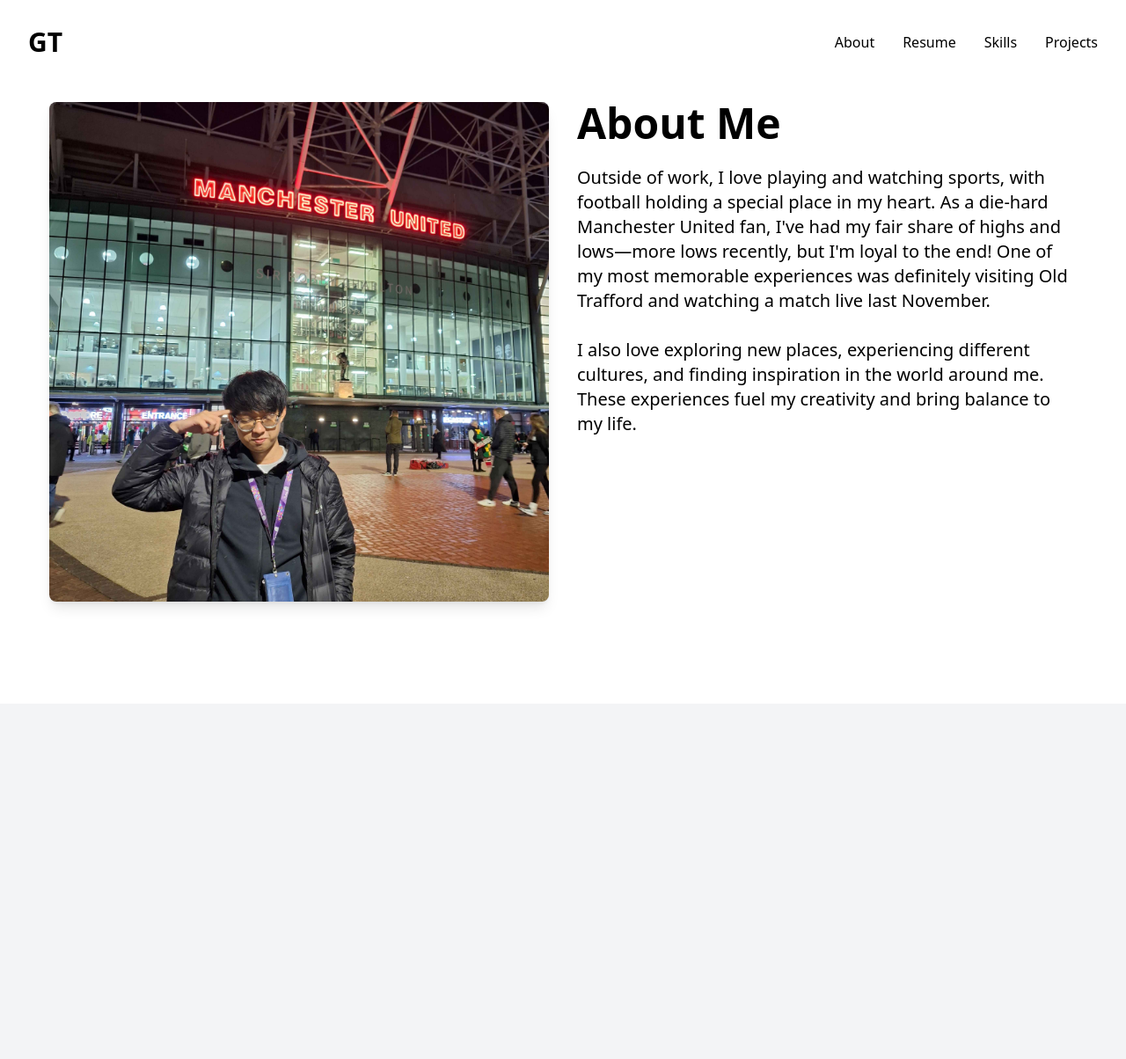
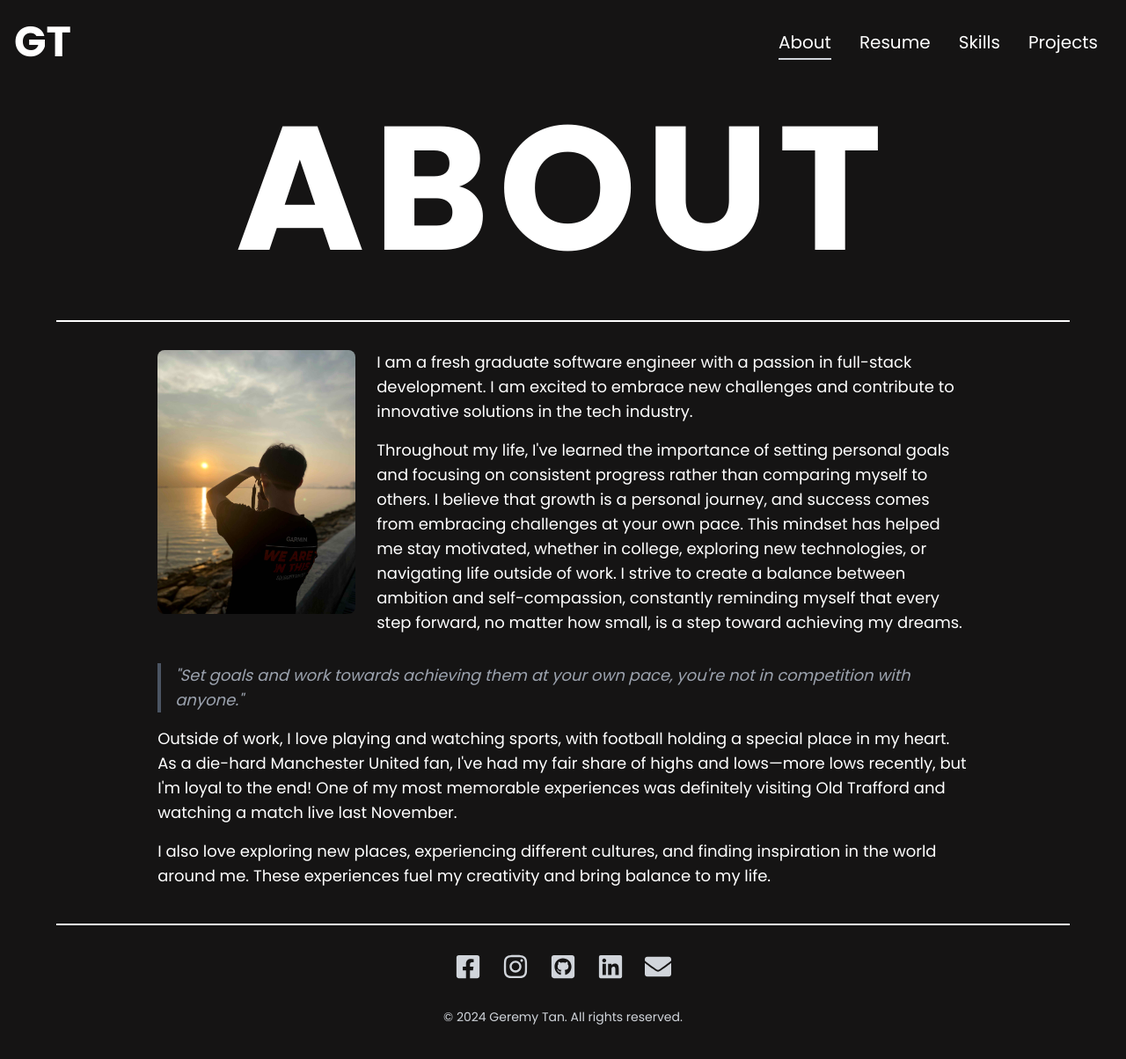
Before and after one commit to geremytyt/portfolio, a React (Create React App) app: page /about in a window 1280 px wide. Shown: the top 1204 px of the page at 88% size. Before the commit the page ends 800 px from the top, so only its background shows below. Built offline with nearby package versions, Linux system fonts and the light colour scheme.

Commit message:
hero, about and card

```diff
--- a/public/index.html
+++ b/public/index.html
@@ -28,6 +28,8 @@
       user's mobile device or desktop. See https://developers.google.com/web/fundamentals/web-app-manifest/
     -->
     <link rel="manifest" href="%PUBLIC_URL%/manifest.json" />
+    <link href="https://fonts.googleapis.com/css2?family=Poppins:wght@400;700&display=swap" rel="stylesheet">
+
     <!--
       Notice the use of %PUBLIC_URL% in the tags above.
       It will be replaced with the URL of the `public` folder during the build.
--- a/src/components/aboutMe.js
+++ b/src/components/aboutMe.js
@@ -1,37 +1,66 @@
-import React, { useState, useEffect } from 'react';
-import pic2 from "../assets/pics/pic2.jpg";
+import React from "react";
+import pic2 from "../assets/pics/pic8.jpg";
+import Footer from "../components/footer";
 
 const AboutMe = () => {
-    return(
-        <div className="min-h-screen flex items-center bg-white">
-        <div className="max-w-[1200px] mx-auto px-4 py-16">
-          <div className="grid grid-cols-1 md:grid-cols-2 gap-8">
-            {/* Image Column */}
-            <div className="w-full aspect-square overflow-hidden rounded-lg shadow-lg">
+  return (
+    <div className="bg-[#151414] text-white p-6">
+      {/* Main Content */}
+      <div className="max-w-6xl mx-auto mt-10">
+
+        <div className="text-center mb-8">
+          <h1 className="text-[80px] md:text-[200px] font-bold tracking-wider">
+            ABOUT
+          </h1>
+          <div className="h-[2px] bg-white w-full max-w-7xl mx-auto"></div>
+        </div>
+
+        {/* Profile Content */}
+        <div className="mt-8">
+          {/* Wrapping Image */}
+          <div className="flex justify-center bg-[#151414] text-white">
+            <div className="relative max-w-[80%]">
               <img
                 src={pic2}
-                alt="Profile picture"
-                className="w-full h-full object-cover"
+                alt="Profile"
+                className="float-left mr-6 mb-6 max-h-[300px] rounded-lg bg-orange-200"
               />
-            </div>
+              <p className="text-lg">
+                I am a fresh graduate software engineer with a passion in
+                full-stack development. I am excited to embrace new challenges
+                and contribute to innovative solutions in the tech industry.
+              </p>
+              <p className="text-lg mt-4">
+                Throughout my life, I've learned the importance of setting personal goals and focusing on consistent progress rather than comparing myself to others. I believe that growth is a personal journey, and success comes from embracing challenges at your own pace. This mindset has helped me stay motivated, whether in college, exploring new technologies, or navigating life outside of work. I strive to create a balance between ambition and self-compassion, constantly reminding myself that every step forward, no matter how small, is a step toward achieving my dreams.
+              </p>
 
-            {/* Text Column */}
-            <div className="flex flex-col">
-              <p className="md:text-5xl sm:text-4xl text-xl font-bold mb-6">About Me</p>
-              <h2 className="text-black text-lg md:text-xl leading-relaxed">
-                Outside of work, I love playing and watching sports, with football holding a special place in my heart.
-                As a die-hard Manchester United fan, I've had my fair share of highs and lows—more lows recently, but I'm loyal to the end!
-                One of my most memorable experiences was definitely visiting Old Trafford and watching a match live last November.
-                <br /><br />
-                I also love exploring new places, experiencing different cultures, and finding inspiration in the world around me.
-                These experiences fuel my creativity and bring balance to my life.
-              </h2>
+               {/* Quote */}
+              <blockquote className="text-lg italic text-gray-400 mt-8 border-l-4 border-gray-600 pl-4">
+                "Set goals and work towards achieving them at your own pace, you're not in competition with anyone."
+              </blockquote>
+
+              <p className="text-lg mt-4">
+                Outside of work, I love playing and watching sports, with football
+                holding a special place in my heart. As a die-hard Manchester
+                United fan, I've had my fair share of highs and lows—more lows
+                recently, but I'm loyal to the end! One of my most memorable
+                experiences was definitely visiting Old Trafford and watching a
+                match live last November.
+              </p>
+              <p className="text-lg mt-4">
+                I also love exploring new places, experiencing different cultures,
+                and finding inspiration in the world around me. These experiences
+                fuel my creativity and bring balance to my life.
+              </p>
             </div>
           </div>
         </div>
+        <div className="h-[2px] bg-white w-full max-w-7xl mx-auto mt-10"></div>
       </div>
 
-    );
+      <Footer />
+    </div>
+  );
 };
 
 export default AboutMe;
--- a/src/components/footer.js
+++ b/src/components/footer.js
@@ -3,66 +3,40 @@
   FaFacebookSquare,
   FaGithubSquare,
   FaInstagram,
-  FaLinkedin
+  FaLinkedin,
+  FaEnvelope
 } from 'react-icons/fa';
-import { Mail, Phone, MapPin } from 'lucide-react';
 
 const Footer = () => {
   return (
     <>
+      <footer className="bg-[#151414] text-gray-300">
+        <div className="max-w-[1240px] mx-auto py-8 px-4">
 
-      {/* Footer Content */}
-      <div className='max-w-[1240px] mx-auto py-16 px-4 text-gray-300'>
-        <div className='flex flex-col items-center space-y-12'>
-
-          {/* Contact Section */}
-          <div className='flex flex-col items-center'>
-            <div className='space-y-4 flex flex-col items-center'>
-              <div className='flex items-center gap-3 hover:text-black transition-colors'>
-                <Mail className='w-5 h-5' />
-                <a href='mailto:geremytanyentsen@gmail.com'>
-                  geremytanyentsen@gmail.com
-                </a>
-              </div>
-              <div className='flex items-center gap-3 hover:text-black transition-colors'>
-                <Phone className='w-5 h-5' />
-                <a href='tel:+1234567890'>
-                  (+60) 184706811
-                </a>
-              </div>
-              <div className='flex items-center gap-3 hover:text-black transition-colors'>
-                <MapPin className='w-5 h-5' />
-                <span>
-                  Penang, Malaysia
-                </span>
-              </div>
-            </div>
+          {/* Social Media Icons */}
+          <div className="flex justify-center space-x-6 mb-8">
+            <a href="https://www.facebook.com/geremy.tanyentsen" target="_blank" rel="noopener noreferrer">
+              <FaFacebookSquare size={30} className="hover:text-blue-500 transition-colors" />
+            </a>
+            <a href="https://www.instagram.com/germy_tyt" target="_blank" rel="noopener noreferrer">
+              <FaInstagram size={30} className="hover:text-pink-500 transition-colors" />
+            </a>
+            <a href="https://github.com/geremytyt" target="_blank" rel="noopener noreferrer">
+              <FaGithubSquare size={30} className="hover:text-gray-400 transition-colors" />
+            </a>
+            <a href="https://www.linkedin.com/in/geremy-tan-yen-tsen/" target="_blank" rel="noopener noreferrer">
+              <FaLinkedin size={30} className="hover:text-blue-700 transition-colors" />
+            </a>
+            {/* Email Icon */}
+            <a href="mailto:geremytanyentsen@gmail.com" target="_blank" rel="noopener noreferrer">
+              <FaEnvelope size={30} className="hover:text-gray-400 transition-colors" />
+            </a>
           </div>
 
-          {/* Social Media Icons */}
-          <div className='flex flex-col items-center'>
-            <div className='flex justify-center gap-8'>
-              <a href="https://www.facebook.com/geremy.tanyentsen" target="_blank" rel="noopener noreferrer">
-                <FaFacebookSquare size={30} className='hover:text-blue-500 cursor-pointer transition-colors' />
-              </a>
-              <a href="https://www.instagram.com/germy_tyt" target="_blank" rel="noopener noreferrer">
-                <FaInstagram size={30} className='hover:text-pink-500 cursor-pointer transition-colors' />
-              </a>
-              <a href="https://github.com/geremytyt" target="_blank" rel="noopener noreferrer">
-                <FaGithubSquare size={30} className='hover:text-blue-700 cursor-pointer transition-colors' />
-              </a>
-              <a href="https://www.linkedin.com/in/geremy-tan-yen-tsen/" target="_blank" rel="noopener noreferrer">
-                <FaLinkedin size={30} className='hover:text-blue-700 cursor-pointer transition-colors' />
-              </a>
-            </div>
-          </div>
-
-          {/* Copyright */}
-          <div className='text-center mt-8'>
-            <p className='text-sm'>© {new Date().getFullYear()} Geremy Tan. All rights reserved.</p>
-          </div>
+          {/* Footer Note */}
+          <p className="text-center text-sm">© {new Date().getFullYear()} Geremy Tan. All rights reserved.</p>
         </div>
-      </div>
+      </footer>
     </>
   );
 };
--- a/src/components/navbar.js
+++ b/src/components/navbar.js
@@ -1,13 +1,12 @@
-import React, { useState, useEffect } from 'react';
-import { AiOutlineClose, AiOutlineMenu } from 'react-icons/ai';
-import { Link, useLocation } from 'react-router-dom';
+import React, { useState, useEffect } from "react";
+import { AiOutlineMenu } from "react-icons/ai";
+import { Link, useLocation } from "react-router-dom";
 
 const Navbar = () => {
   const [nav, setNav] = useState(false);
   const [isScrolled, setIsScrolled] = useState(false);
   const location = useLocation();
 
-  // Add scroll event listener
   useEffect(() => {
     const handleScroll = () => {
       if (window.scrollY > 20) {
@@ -17,11 +16,10 @@
       }
     };
 
-    window.addEventListener('scroll', handleScroll);
+    window.addEventListener("scroll", handleScroll);
 
-    // Cleanup
     return () => {
-      window.removeEventListener('scroll', handleScroll);
+      window.removeEventListener("scroll", handleScroll);
     };
   }, []);
 
@@ -29,79 +27,140 @@
     setNav(!nav);
   };
 
-  const isActive = (path) => {
-    return location.pathname === path;
-  };
+  const isActive = (path) => location.pathname === path;
 
-  const linkStyle = (path) => {
-    return `hover:text-gray-500 transition-colors duration-300 pb-1 ${
-      isActive(path) ? 'border-b-2 border-gray-500' : ''
+  const linkStyle = (path) =>
+    `transition-colors duration-300 pb-1 ${
+      isScrolled ? "hover:text-gray-500 text-black" : "hover:text-gray-300 text-white"
+    } ${
+      isActive(path) ? (isScrolled ? "border-b-2 border-gray-500" : "border-b-2 border-gray-300") : ""
     }`;
-  };
 
   return (
     <div
-      className={`fixed top-0 left-0 right-0 z-50 transition-all duration-300 ease-in-out
-        ${isScrolled
-        ? 'bg-white shadow-lg h-16 backdrop-blur-sm bg-opacity-90'
-        : 'bg-transparent h-24'
+      className={`fixed top-0 left-0 right-0 z-50 transition-all duration-300 ease-in-out ${
+        isScrolled
+          ? "bg-white shadow-lg h-16 backdrop-blur-sm bg-opacity-90"
+          : "bg-transparent h-24"
       } w-full`}
     >
-      <div className="flex justify-between items-center h-full px-4 text-black w-full">
-
-        {/* GT container */}
-        <h1 className={`font-bold text-black hover:text-gray-600 transition-all duration-300
-          ${isScrolled ? 'text-2xl' : 'text-3xl'}
-          bg-gray px-4 py-2 rounded-md inline-block`}>
+      <div className="flex justify-between items-center h-full px-4 w-full">
+        {/* GT Container */}
+        <h1
+          className={`font-bold ${
+            isScrolled ? "text-black" : "text-white"
+          } hover:text-gray-600 transition-all duration-300 ${
+            isScrolled ? "text-3xl sm:text-4xl" : "text-4xl sm:text-5xl"
+          }`}
+        >
           <Link to="/">GT</Link>
         </h1>
 
+        {/* Desktop Navigation */}
         <ul className="hidden md:flex">
           <li className="p-4">
-            <Link to="/about" className={linkStyle('/')}>About</Link>
+            <Link to="/about" className={`${linkStyle("/about")} text-lg sm:text-xl`}>
+              About
+            </Link>
           </li>
           <li className="p-4">
-            <Link to="/resume" className={linkStyle('/resume')}>Resume</Link>
+            <Link to="/resume" className={`${linkStyle("/resume")} text-lg sm:text-xl`}>
+              Resume
+            </Link>
           </li>
           <li className="p-4">
-            <Link to="/skills" className={linkStyle('/skills')}>Skills</Link>
+            <Link to="/skills" className={`${linkStyle("/skills")} text-lg sm:text-xl`}>
+              Skills
+            </Link>
           </li>
           <li className="p-4">
-            <Link to="/projects" className={linkStyle('/contact')}>Projects</Link>
+            <Link to="/projects" className={`${linkStyle("/projects")} text-lg sm:text-xl`}>
+              Projects
+            </Link>
           </li>
         </ul>
 
+        {/* Menu Icon */}
         <div onClick={handleNav} className="block md:hidden">
-          {nav ? (
-            <AiOutlineClose size={20} className="text-black hover:text-gray-500 transition-colors duration-300" />
-          ) : (
-            <AiOutlineMenu size={20} className="text-black hover:text-gray-500 transition-colors duration-300" />
-          )}
+          <AiOutlineMenu
+            size={24}
+            className={`transition-colors duration-300 ${
+              isScrolled ? "text-black" : "text-white"
+            } hover:text-gray-500`}
+          />
         </div>
 
-        {/* Mobile Nav */}
-        <ul className={nav
-          ? 'fixed left-0 top-0 w-full h-full border-r border-r-white bg-[#ffffff] ease-in-out duration-500'
-          : 'ease-in-out duration-500 fixed left-[-100%] w-full'}>
-          {/* GT container */}
-            <h1 className={`font-bold text-black hover:text-gray-600 transition-all duration-300
-            ${isScrolled ? 'text-2xl' : 'text-3xl'}
-            bg-gray px-4 py-2 rounded-md inline-block`}>
-            <Link to="/">GT</Link>
+        {/* Mobile Navigation */}
+        <div
+          className={`fixed inset-0 transition-transform duration-500 ease-in-out transform ${
+            nav ? "translate-x-0" : "-translate-x-full"
+          } md:hidden ${
+            isScrolled ? "bg-white bg-opacity-90 backdrop-blur-sm" : "bg-white"
+          }`}
+        >
+          <div
+            className={`flex items-center justify-between px-4 py-6 ${
+              isScrolled ? "h-16" : "h-24"
+            } transition-all duration-300`}
+          >
+            <h1
+              className={`font-bold ${
+                isScrolled ? "text-black" : "text-black"
+              } ${isScrolled ? "text-3xl" : "text-4xl"} transition-all duration-300`}
+            >
+              <Link to="/" onClick={handleNav}>
+                GT
+              </Link>
             </h1>
-          <li className="p-4 border-b border-gray-600">
-            <Link to="/about" className={linkStyle('/')}>About</Link>
-          </li>
-          <li className="p-4 border-b border-gray-600">
-            <Link to="/resume" className={linkStyle('/resume')}>Resume</Link>
-          </li>
-          <li className="p-4 border-b border-gray-600">
-            <Link to="/skills" className={linkStyle('/skills')}>Skills</Link>
-          </li>
-          <li className="p-4">
-            <Link to="/projects" className={linkStyle('/contact')}>Projects</Link>
-          </li>
-        </ul>
+            <button
+              onClick={handleNav}
+              className="hover:text-gray-700 transition-colors duration-300 bg-transparent border-none p-0"
+            >
+              <AiOutlineMenu
+                size={28}
+                className={`${isScrolled ? "text-black" : "text-black"}`}
+              />
+            </button>
+          </div>
+          <ul className="flex flex-col">
+            <li className="p-4">
+              <Link
+                to="/about"
+                onClick={handleNav}
+                className="text-black font-bold text-xl hover:text-gray-700"
+              >
+                About
+              </Link>
+            </li>
+            <li className="p-4">
+              <Link
+                to="/resume"
+                onClick={handleNav}
+                className="text-black font-bold text-xl hover:text-gray-700"
+              >
+                Resume
+              </Link>
+            </li>
+            <li className="p-4">
+              <Link
+                to="/skills"
+                onClick={handleNav}
+                className="text-black font-bold text-xl hover:text-gray-700"
+              >
+                Skills
+              </Link>
+            </li>
+            <li className="p-4">
+              <Link
+                to="/projects"
+                onClick={handleNav}
+                className="text-black font-bold text-xl hover:text-gray-700"
+              >
+                Projects
+              </Link>
+            </li>
+          </ul>
+        </div>
       </div>
     </div>
   );
--- a/src/index.css
+++ b/src/index.css
@@ -12,7 +12,7 @@
   }
 
   body {
-    @apply bg-gray-100;
+    @apply bg-[#151414];
   }
 
   html, body {
@@ -28,4 +28,10 @@
     padding: 0;
   }
 
+  @import url('https://fonts.googleapis.com/css2?family=Source+Code+Pro:wght@400;700&display=swap');
+
+  body {
+    font-family: 'Poppins', sans-serif;
+  }
+
 }
--- a/tailwind.config.js
+++ b/tailwind.config.js
@@ -21,7 +21,13 @@
       '2xl': '1536px',
       // => @media (min-width: 1536px) { ... }
     },
-
+    extend: {
+      fontFamily: {
+        sans: ['Inter', 'sans-serif'],
+        serif: ['Playfair Display', 'serif'],
+        mono: ['Source Code Pro', 'monospace'],
+      },
+    },
   },
   variants: {},
   plugins: [],
```
Also changed, not shown: src/components/card.js (+46 -34 lines), src/components/hero.js (+21 -26 lines), src/assets/pics/heroPic.jpeg (added).
